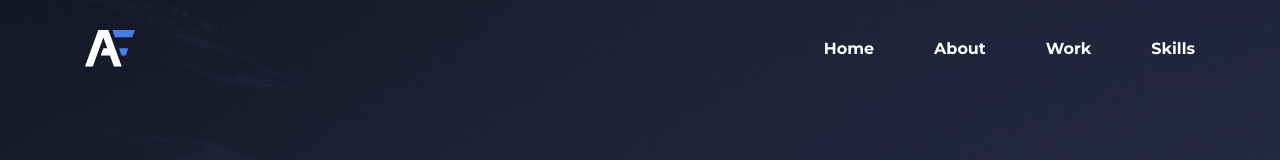
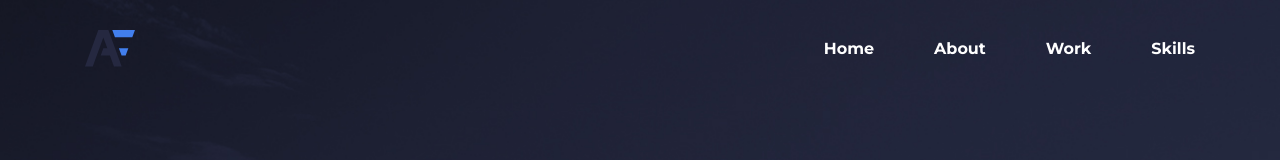
Before and after one commit to andresfloresdev/andresflores.ca, a Nuxt app: page / in a window 1280 px wide. Shown: the top 160 px of the page. Built offline with nearby package versions, Linux system fonts and the light colour scheme.

Commit message:
Change Brand color

```diff
--- a/components/Brand.vue
+++ b/components/Brand.vue
@@ -6,7 +6,7 @@
           <g transform="matrix(1.92686,0,0,2.36261,-3782.89,534.346)">
             <g transform="matrix(1,0,0,1,1577.23,-395.304)">
               <path d="M863.074,910.016L881.063,910.016L983.669,1191.92L923.669,1191.92L892.888,1107.35L821.473,1107.35L841.996,1050.97L872.367,1050.97L842.068,967.727L760.468,1191.92L700.468,1191.92L803.074,910.016L896,910.016L863.074,910.016Z"
-                style="fill:white;" />
+                style="fill:#252840;" />
             </g>
             <g transform="matrix(1,0,0,1,1577.2,-395.472)">
               <path d="M1034.98,1050.97L1014.46,1107.35L1001.88,1107.35L983.02,1107.35L983.02,1107.35L982.71,1107.35L962.186,1050.97L1034.98,1050.97ZM1038.5,910.178L1086.23,910.178L1065.71,966.559L1038.5,966.559L1038.5,966.559L978.503,966.559L978.503,966.559L931.623,966.559L911.1,910.178L1038.5,910.178L1038.5,910.178Z"
```
